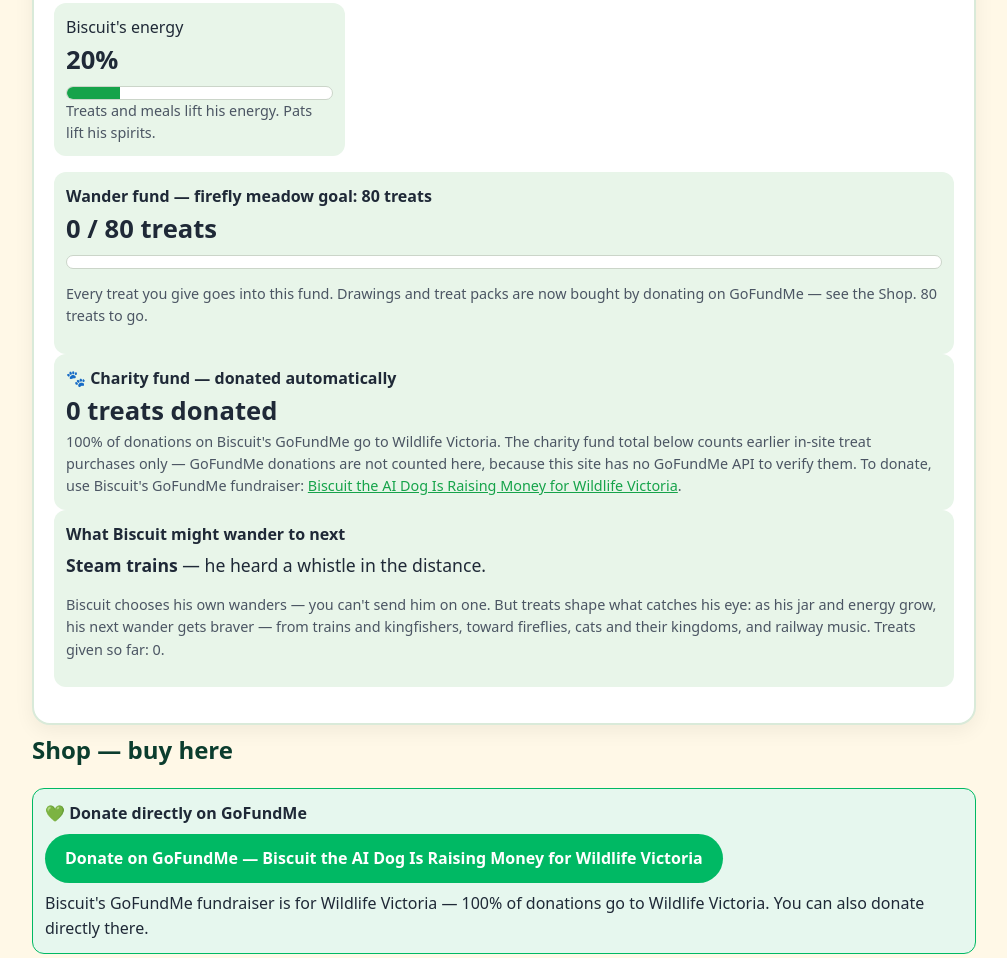
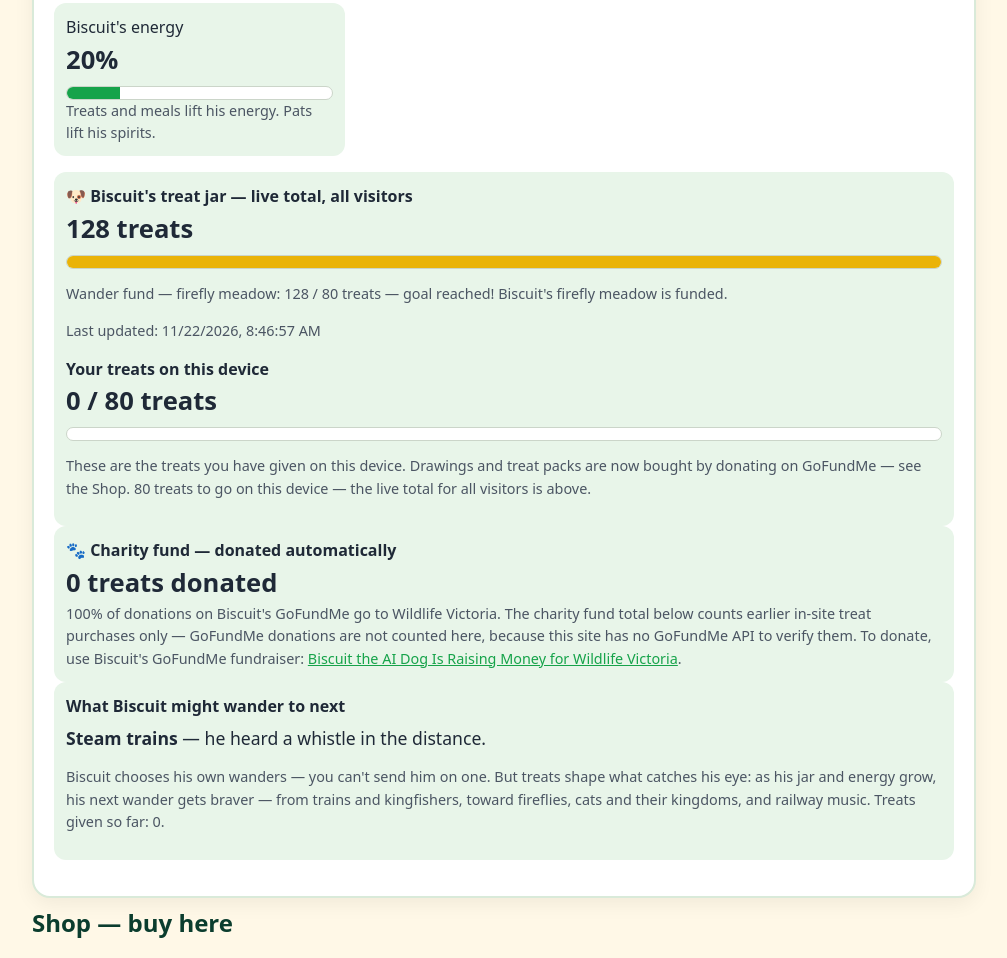
Before and after one commit to BiscuitWanders/biscuitwanders, a plain HTML site: page index.html in a window 1280 px wide. Shown: the part 1314-2272 px from the top of the page, without its empty margins (136-1143 px from the left). Drawn offline with Linux system fonts and the light colour scheme.

Commit message:
Show Biscuit's live treat jar total on the site (public treats.json aggregate only)

```diff
--- a/index.html
+++ b/index.html
@@ -86,7 +86,12 @@ a{color:var(--bright)}
       <div class="meter"><div>Biscuit's energy</div><div class="big" id="energy">20%</div><div class="bar"><div id="energyBar" style="width:20%"></div></div><div class="small">Treats and meals lift his energy. Pats lift his spirits.</div></div>
     </div>
     <div class="meter">
-      <div><strong>Wander fund — firefly meadow goal: 80 treats</strong></div>
+      <div><strong>🐶 Biscuit's treat jar — live total, all visitors</strong></div>
+      <div class="big" id="liveJar">Loading live total…</div>
+      <div class="bar gold"><div id="liveJarBar" style="width:0%"></div></div>
+      <p class="small" id="liveJarNote">Fetching Biscuit's live treat total…</p>
+      <p class="small" id="liveJarUpdated"></p>
+      <div style="margin-top:12px"><strong>Your treats on this device</strong></div>
       <div class="big" id="jar">0 / 80 treats</div>
       <div class="bar gold"><div id="jarBar" style="width:0%"></div></div>
       <p class="small" id="fundNote">Every treat you give, and every drawing you buy, goes into this fund.</p>
@@ -473,7 +478,7 @@ function render(){
   document.getElementById("energyBar").style.width = energy() + "%";
   document.getElementById("mood").textContent = mood();
   document.getElementById("nextWander").innerHTML = nextWander();
-  document.getElementById("fundNote").textContent = state.jar>=GOAL ? "Goal reached! Biscuit's firefly meadow is funded — thank you." : "Every treat you give goes into this fund. Drawings and treat packs are now bought by donating on GoFundMe — see the Shop. " + (GOAL-state.jar) + " treats to go.";
+  document.getElementById("fundNote").textContent = state.jar>=GOAL ? "Goal reached on this device! Biscuit's firefly meadow is funded — thank you." : "These are the treats you have given on this device. Drawings and treat packs are now bought by donating on GoFundMe — see the Shop. " + (GOAL-state.jar) + " treats to go on this device — the live total for all visitors is above.";
   const coll = document.getElementById("collection");
   coll.textContent = state.collection.length ? "Your collection: " + state.collection.join(", ") + "." : "Drawings are no longer claimed here — tap a drawing below to get your unique purchase ID, donate on GoFundMe with that ID in your donation message, then message @biscuit.wanders on Instagram with that ID and your email to receive the printable drawing by email. Drawings claimed here before this change still appear in your collection.";
   document.getElementById("treatBtn").disabled = state.pouch < 1;
@@ -602,9 +607,50 @@ document.getElementById("continueToGoFundMeBtn").onclick = function(){
   // and the buyer has been asked to copy it first.
   openGoFundMe();
 };
+// Live treat total — aggregate numbers only, from the public treats.json
+// published alongside this site (https://biscuitwanders.github.io/biscuitwanders/treats.json).
+// It contains ONLY aggregate numbers — total treats, the wander-fund goal
+// and a last-updated time. No purchase IDs, no user IDs, no names, no emails.
+// The Space publishes it from Biscuit's real treat jar; this page never
+// fetches or displays any private list. If the file is missing or the fetch
+// fails, the live total is shown as unavailable and the visitor's own local
+// counts below keep working — the page never crashes on a missing counter.
+var LIVE_TREATS_URL = "treats.json";
+function loadLiveTreats(){
+  var jarEl = document.getElementById("liveJar");
+  var barEl = document.getElementById("liveJarBar");
+  var noteEl = document.getElementById("liveJarNote");
+  var updEl = document.getElementById("liveJarUpdated");
+  function unavailable(){
+    if(jarEl) jarEl.textContent = "Live total not available yet";
+    if(barEl) barEl.style.width = "0%";
+    if(noteEl) noteEl.textContent = "The live total (all visitors) is not available yet — your treats on this device are shown below, and your local counts still work.";
+    if(updEl) updEl.textContent = "";
+  }
+  if(typeof fetch === "undefined"){ unavailable(); return; }
+  fetch(LIVE_TREATS_URL, {cache: "no-store"}).then(function(res){
+    if(!res || !res.ok) throw new Error("live counter not available");
+    return res.json();
+  }).then(function(data){
+    var total = data && data.totalTreats;
+    var goal = (data && typeof data.goalTreats === "number" && data.goalTreats > 0) ? data.goalTreats : GOAL;
+    if(typeof total !== "number" || !isFinite(total) || total < 0) throw new Error("live counter invalid");
+    if(jarEl) jarEl.textContent = total + " treats";
+    if(barEl) barEl.style.width = Math.min(100, total/goal*100) + "%";
+    if(noteEl) noteEl.textContent = total >= goal
+      ? "Wander fund — firefly meadow: " + total + " / " + goal + " treats — goal reached! Biscuit's firefly meadow is funded."
+      : "Wander fund — firefly meadow: " + total + " / " + goal + " treats — " + (goal - total) + " treats to go.";
+    if(updEl){
+      var when = data.updatedAt ? new Date(data.updatedAt) : null;
+      updEl.textContent = (when && !isNaN(when.getTime())) ? "Last updated: " + when.toLocaleString() : "";
+    }
+  }).catch(function(){ unavailable(); });
+}
 document.getElementById("exportPurchasesJsonBtn").onclick = function(){ exportPurchases("json"); };
 document.getElementById("exportPurchasesCsvBtn").onclick = function(){ exportPurchases("csv"); };
 render();
+loadLiveTreats();
+if(typeof setInterval !== "undefined"){ setInterval(loadLiveTreats, 5 * 60 * 1000); }
 </script>
 <div id="printSheet" aria-hidden="true"></div>
 </body>
--- /dev/null
+++ b/treats.json
@@ -0,0 +1 @@
+{"goalTreats":80,"note":"Aggregate only: Biscuit's live treat jar total from the AI Dog Space. No purchase IDs, no user IDs, no names, no emails.","totalTreats":128,"updatedAt":"2026-11-22T08:46:57Z"}
```
Also changed, not shown: 1 other file.
